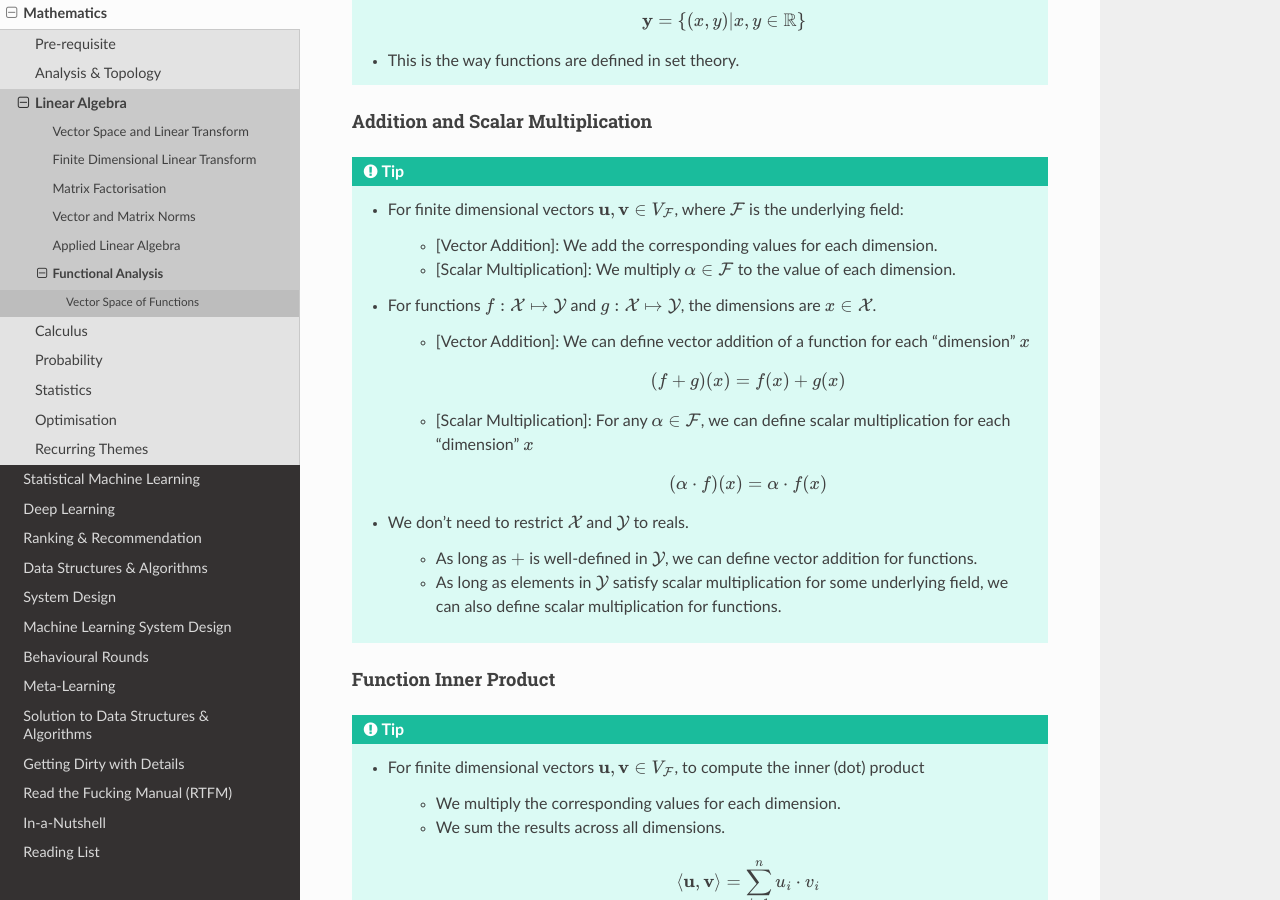
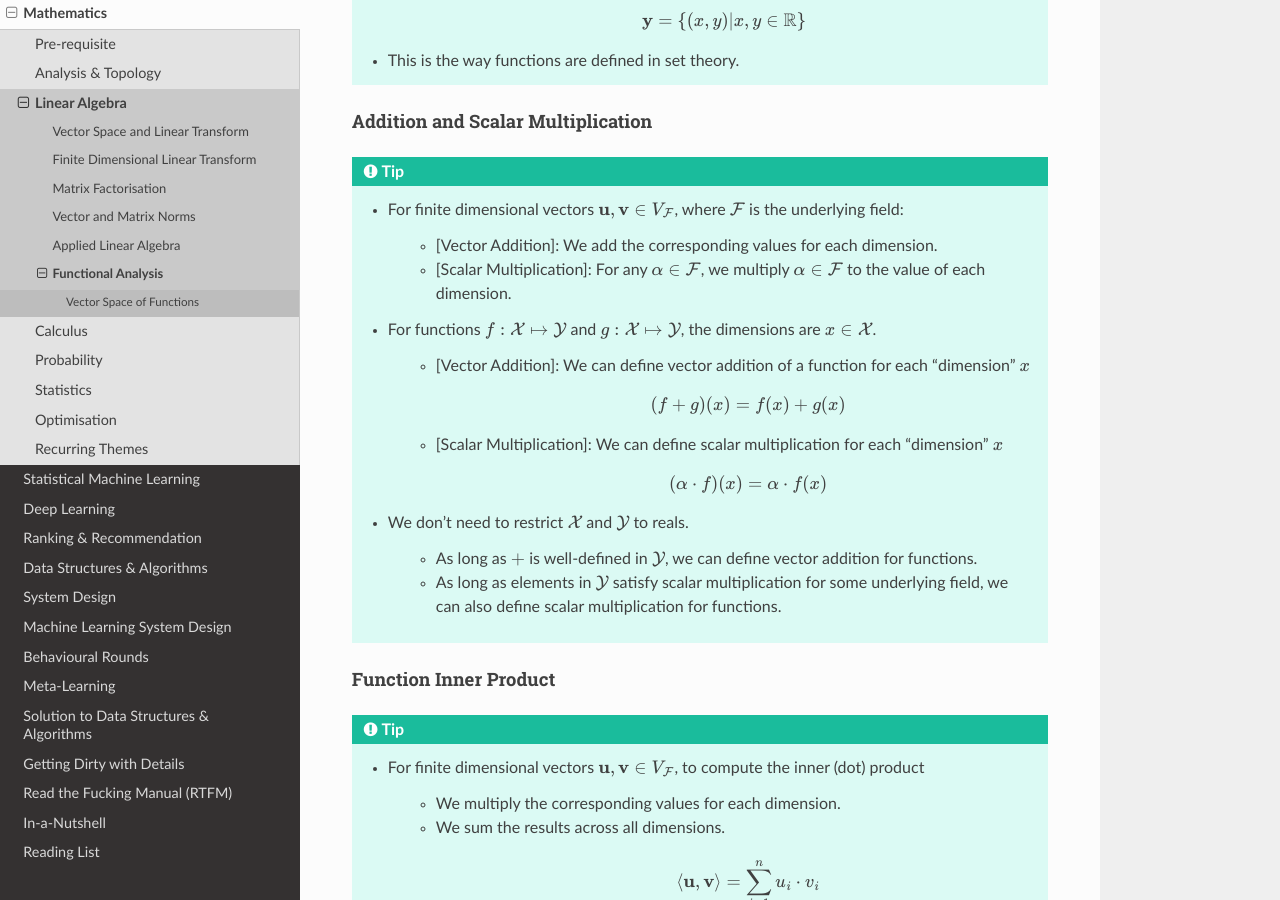
Before and after one commit to uselesstechjunks/leetcode, a Sphinx documentation site: the page built from docs/source/math/linalg/funan.rst, in a window 1280 px wide and 900 px high, scrolled down 699 px. Built offline with Sphinx 7.4.7 and the Read the Docs theme 2.0.0, drawn with Linux system fonts in a browser that asks for light colours; some of the changed text lies outside the part shown.

Commit message:
Update funan.rst

```diff
--- a/docs/source/math/linalg/funan.rst
+++ b/docs/source/math/linalg/funan.rst
@@ -28,13 +28,13 @@ Addition and Scalar Multiplication
 	* For finite dimensional vectors :math:`\mathbf{u},\mathbf{v}\in V_{\mathcal{F}}`, where :math:`\mathcal{F}` is the underlying field:
 
 		* [Vector Addition]: We add the corresponding values for each dimension.
-		* [Scalar Multiplication]: We multiply :math:`\alpha\in\mathcal{F}` to the value of each dimension.
+		* [Scalar Multiplication]: For any :math:`\alpha\in\mathcal{F}`, we multiply :math:`\alpha\in\mathcal{F}` to the value of each dimension.
 	* For functions :math:`f:\mathcal{X}\mapsto\mathcal{Y}` and :math:`g:\mathcal{X}\mapsto\mathcal{Y}`, the dimensions are :math:`x\in\mathcal{X}`.
 
 		* [Vector Addition]: We can define vector addition of a function for each "dimension" :math:`x`
 
 			.. math:: (f + g)(x) = f(x) + g(x)
-		* [Scalar Multiplication]: For any :math:`\alpha\in\mathcal{F}`, we can define scalar multiplication for each "dimension" :math:`x`
+		* [Scalar Multiplication]: We can define scalar multiplication for each "dimension" :math:`x`
 
 			.. math:: (\alpha\cdot f)(x) = \alpha\cdot f(x)
 	* We don't need to restrict :math:`\mathcal{X}` and :math:`\mathcal{Y}` to reals.
```
Also changed, not shown: other parts of docs/source/math/linalg/funan.rst (+1 -1 lines).
